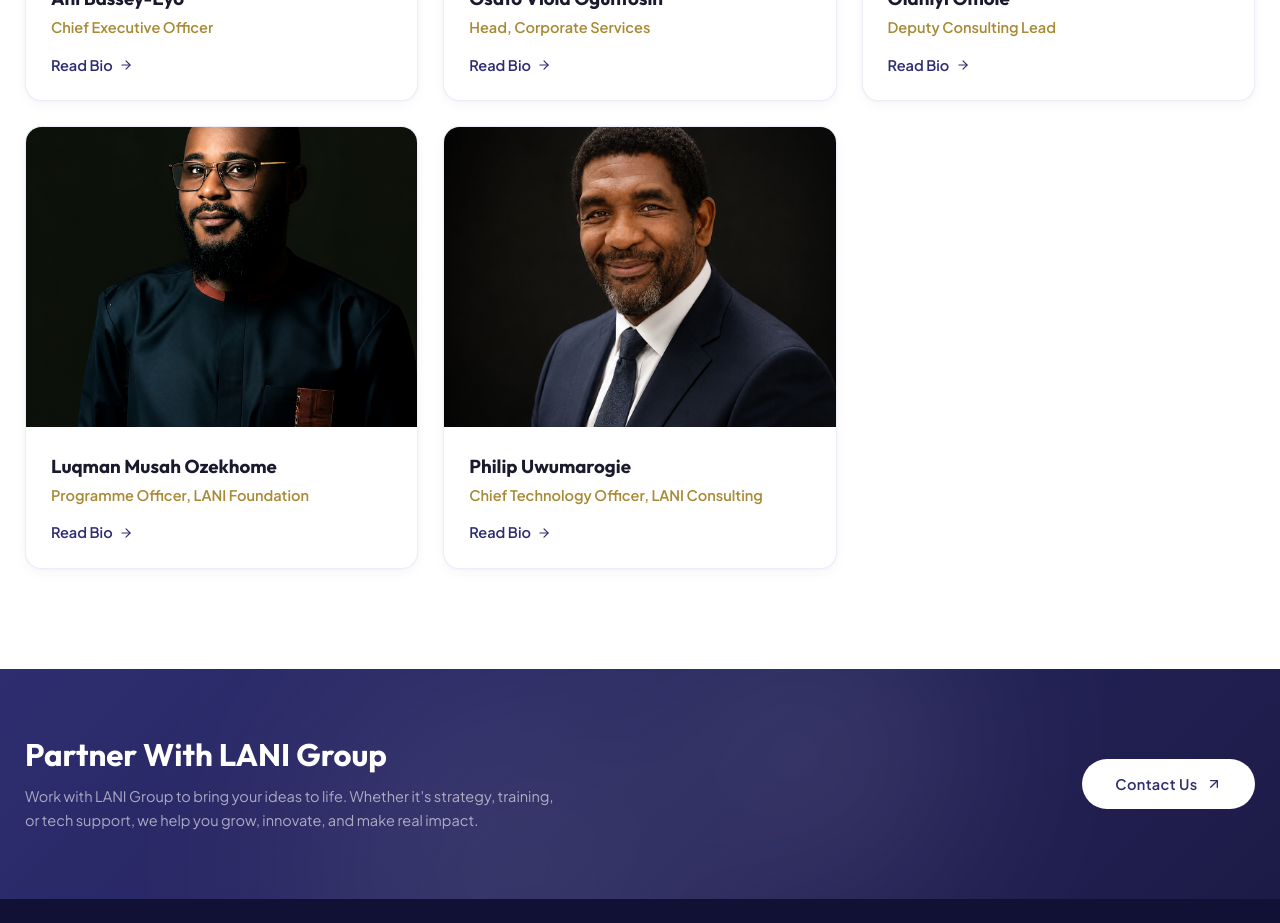
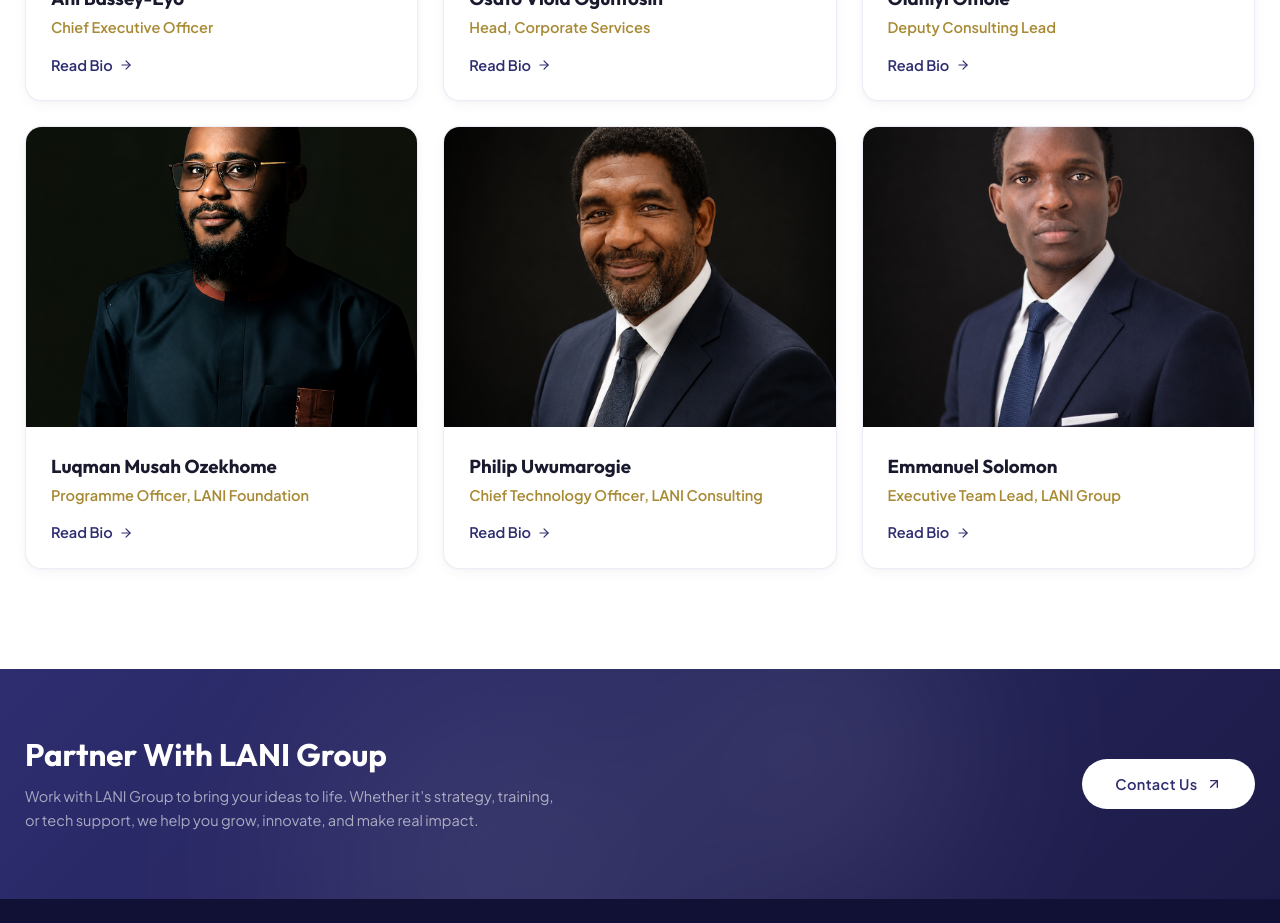
Before and after one commit to Olamilekan18/Lani-group, a React (Vite) app: page /about in a window 1280 px wide. Shown: the part 4780-5703 px from the top of the page. Built offline with nearby package versions, Linux system fonts and the light colour scheme.

Commit message:
add Emmanuel Solomon to leadership team with professional headshot

```diff
--- a/src/pages/About.jsx
+++ b/src/pages/About.jsx
@@ -81,6 +81,13 @@ const leadershipTeam = [
     initials: 'PU',
     image: '/images/Philip Uwumarogie Professional Headshot.png',
     bio: 'Philip Uwumarogie is the Chief Technology Officer of LANI Consulting at LANI Group, where he oversees technology strategy, enterprise solution architecture, and digital transformation initiatives across the Group\'s advisory and innovation portfolios.\n\nWith over 25 years of experience spanning technology, financial services, capital markets, and public sector transformation, Philip brings expertise in enterprise architecture, financial systems, digital infrastructure, emerging technologies, and large-scale systems integration.\n\nPrior to joining LANI Group, he held technology leadership and advisory roles across the banking, capital markets, and government sectors, contributing to pioneering initiatives in online brokerage platforms, digital payments, market infrastructure, and public-sector information systems.\n\nHe holds a B.Sc. (Hons) in Computer Science from the University of Lagos, is a Microsoft Certified Professional, and has completed the Senior Management Programme at Lagos Business School.\n\nPhilip is passionate about leveraging technology to strengthen institutions, expand economic opportunity, and deliver practical solutions that create lasting value for businesses, governments, and communities.',
+  },
+  {
+    name: 'Emmanuel Solomon',
+    title: 'Executive Team Lead, LANI Group',
+    initials: 'ES',
+    image: '/images/Emmanuel Solomon Professional Headshot (002).png',
+    bio: 'Emmanuel Solomon is the Executive Team Lead at LANI Group, where he oversees executive operations, strategic project execution, and cross-functional team coordination across the organisation. He works closely with leadership to drive operational excellence, improve organisational efficiency, and ensure the successful delivery of high-priority initiatives.\n\nWith over six years of experience spanning business operations, executive support, project management, content strategy, and organisational development, Emmanuel brings expertise in systems design, stakeholder management, process optimisation, and strategic execution.\n\nPrior to joining LANI Group, he held leadership and operational roles with organisations including Joko Edu, Chop & Chat, Titaja, JOMA Technologies, and Poterby Media, supporting founders, businesses, and community-focused initiatives in scaling operations and delivering impact.\n\nEmmanuel holds a Bachelor\'s degree in Educational Technology from the University of Lagos and has completed professional training in Business Management, Digital Marketing, and Content Strategy.\n\nHe is passionate about building systems that enable people and organisations to perform at their highest potential, with a particular interest in leadership development, youth empowerment, education, and organisational effectiveness.',
   },
 ];
 
```
